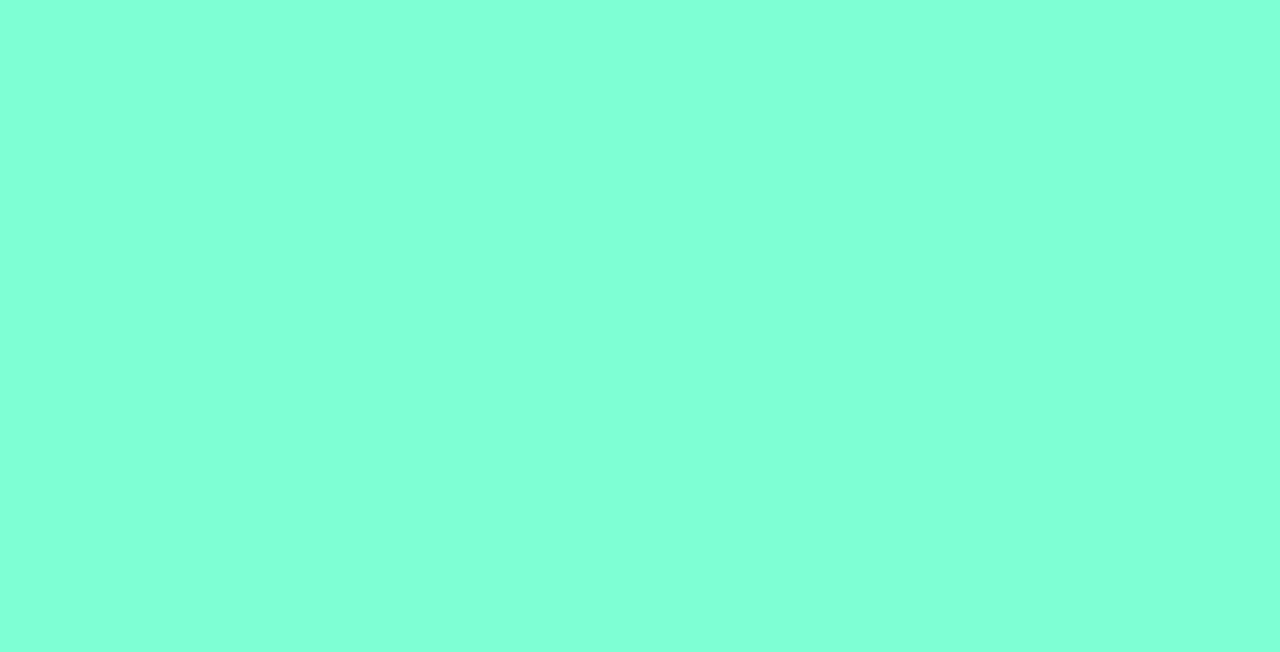
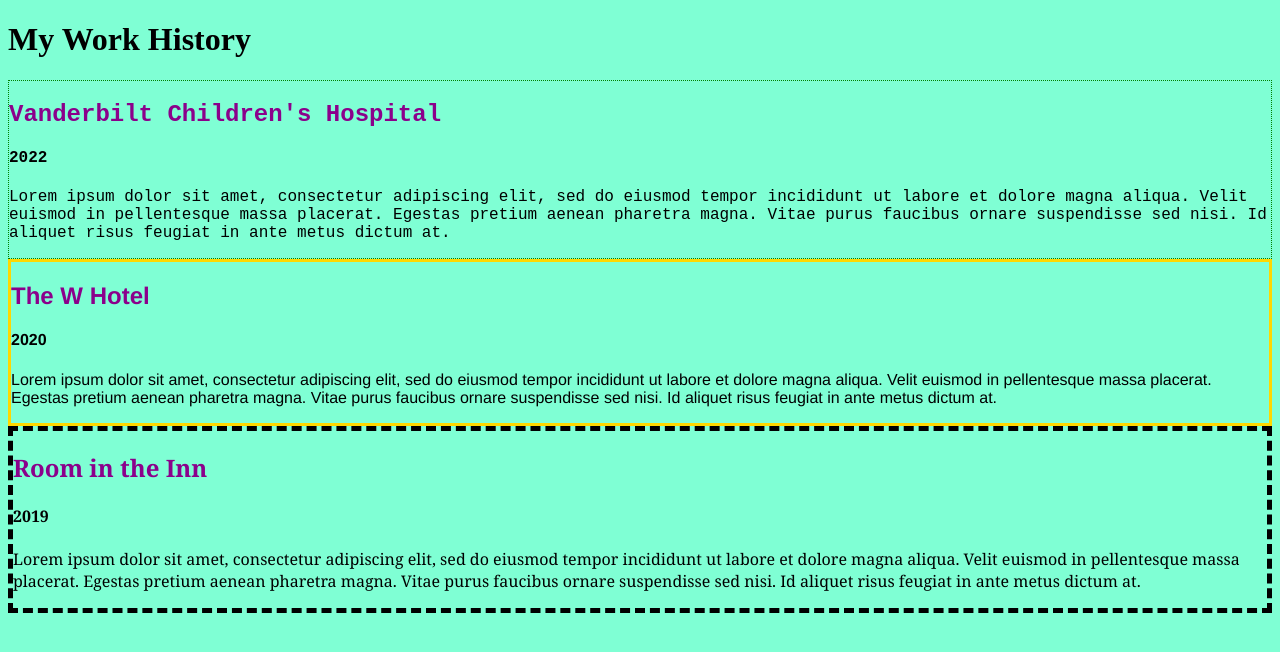
Before and after one commit to littleg-cyber/LAB-HTML-Resume1, a plain HTML site: page index.html in a window 1280 px wide. Drawn offline with Linux system fonts and the light colour scheme.

Commit message:
coding my resume

```diff
--- a/index.html
+++ b/index.html
@@ -1,13 +1,37 @@
 <!DOCTYPE html>
-<html lang="en">
+<html>
 <head>
-  <meta charset="UTF-8">
-  <meta http-equiv="X-UA-Compatible" content="IE=edge">
-  <meta name="viewport" content="width=device-width, initial-scale=1.0">
-  <title>I am here</title>
+  <title>Work History</title>
   <link rel="stylesheet" href="main.css">
 </head>
 <body>
+  <h1>My Work History</h1>
+  <article id="articleOne">
+    <h2>Vanderbilt Children's Hospital</h2>
+    <h4>2022</h4>
+    <section>
+      <p>Lorem ipsum dolor sit amet, consectetur adipiscing elit, sed do eiusmod tempor incididunt ut labore et dolore magna aliqua. Velit euismod in pellentesque massa placerat. Egestas pretium aenean pharetra magna. Vitae purus faucibus ornare suspendisse sed nisi. Id aliquet risus feugiat in ante metus dictum at.</p>
+    </section>
+
+  </article>
+
+  <article id="articleTwo">
+    <h2>The W Hotel</h2>
+    <h4>2020</h4>
+    <section>
+      <p>Lorem ipsum dolor sit amet, consectetur adipiscing elit, sed do eiusmod tempor incididunt ut labore et dolore magna aliqua. Velit euismod in pellentesque massa placerat. Egestas pretium aenean pharetra magna. Vitae purus faucibus ornare suspendisse sed nisi. Id aliquet risus feugiat in ante metus dictum at.</p>
+    </section>
+
+  </article>
+
+  <article id="articleThree">
+    <h2>Room in the Inn</h2>
+    <h4>2019</h4>
+    <section>
+      <p>Lorem ipsum dolor sit amet, consectetur adipiscing elit, sed do eiusmod tempor incididunt ut labore et dolore magna aliqua. Velit euismod in pellentesque massa placerat. Egestas pretium aenean pharetra magna. Vitae purus faucibus ornare suspendisse sed nisi. Id aliquet risus feugiat in ante metus dictum at.</p>
+    </section>
+
+  </article>
   <script src="main.js"></script>
 </body>
 </html>
--- a/main.css
+++ b/main.css
@@ -1,3 +1,22 @@
-body {
+body{
   background-color: aquamarine;
 }
+
+h2{
+  color:darkmagenta;
+}
+
+#articleOne {
+  font-family: 'Courier New';
+  border: 1px dotted green;
+}
+
+#articleTwo {
+  font-family: 'Franklin Gothic Medium';
+  border: 3px solid gold;
+}
+
+#articleThree {
+  font-family: Georgia, 'Times New Roman', Times, serif;
+  border: 5px dashed black;
+}
```
